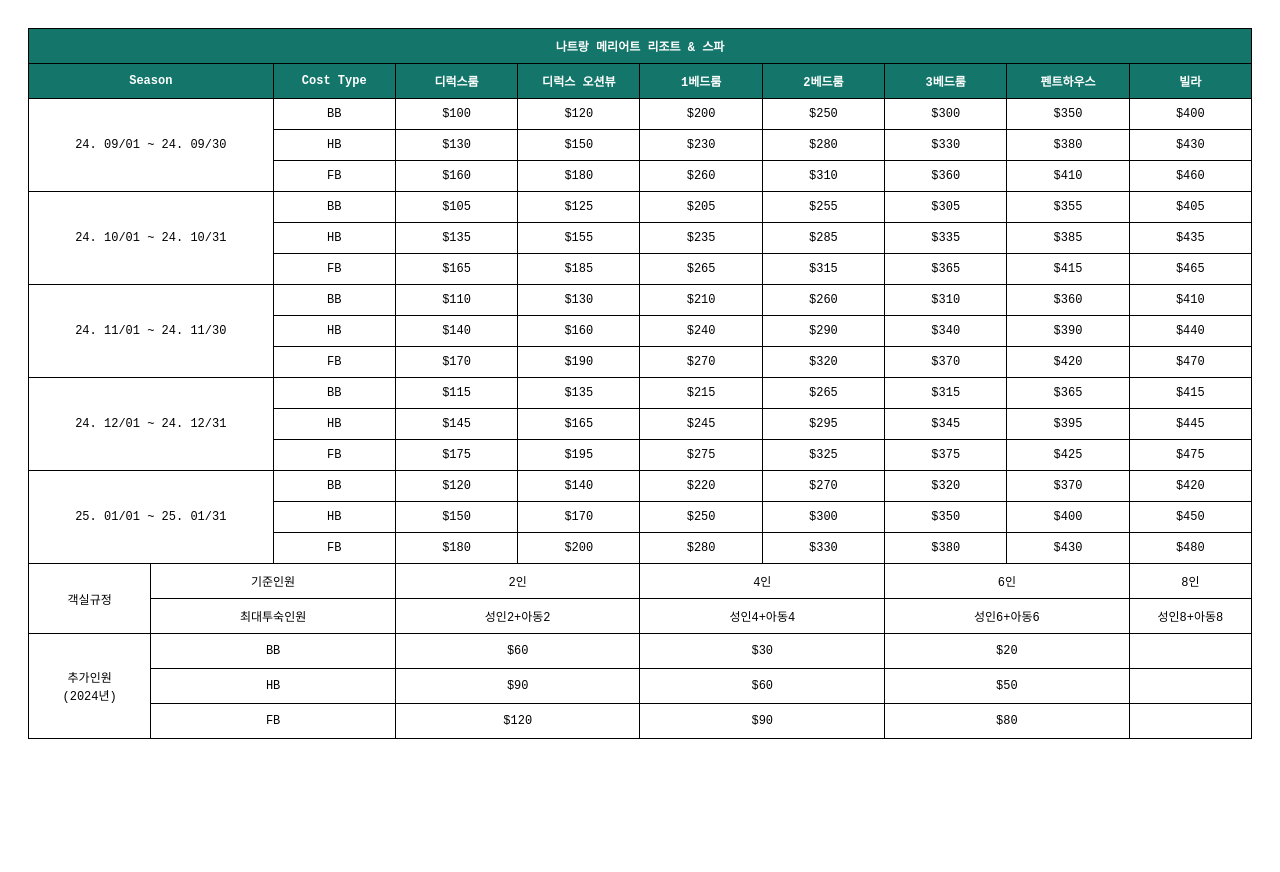
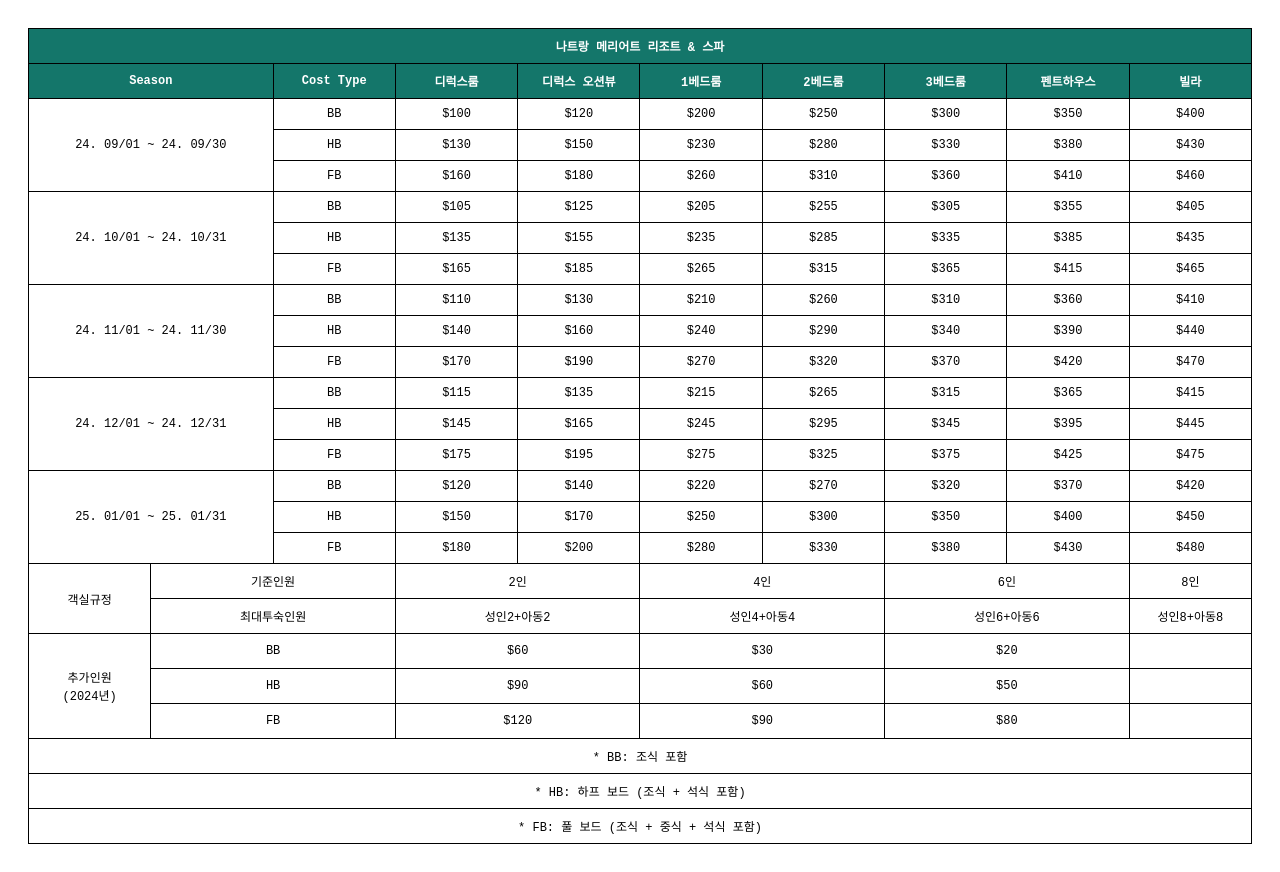
Before and after one commit to born520/fsncxrmerri, a plain HTML site: page index.html in a window 1280 px wide. Before the commit the page ends 800 px from the top, so only its background shows below. Drawn offline with Linux system fonts and the light colour scheme.

Commit message:
Update index.html

```diff
--- a/index.html
+++ b/index.html
@@ -255,6 +255,15 @@
             <td colspan="2" class="center-align">$80</td>
             <td class="center-align">　</td>
         </tr>
+        <tr>
+            <td colspan="10" class="center-align">* BB: 조식 포함</td>
+        </tr>
+        <tr>
+            <td colspan="10" class="center-align">* HB: 하프 보드 (조식 + 석식 포함)</td>
+        </tr>
+        <tr>
+            <td colspan="10" class="center-align">* FB: 풀 보드 (조식 + 중식 + 석식 포함)</td>
+        </tr>
     </table>
 </body>
 </html>
```
